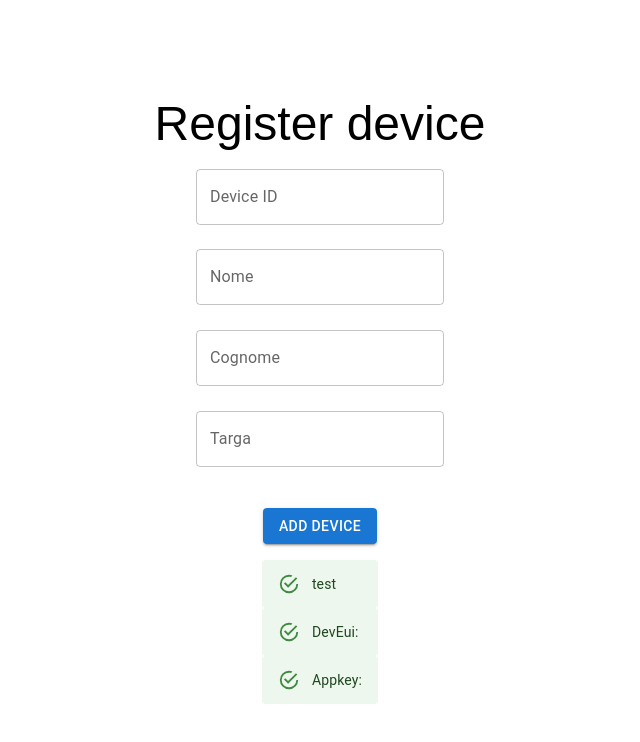
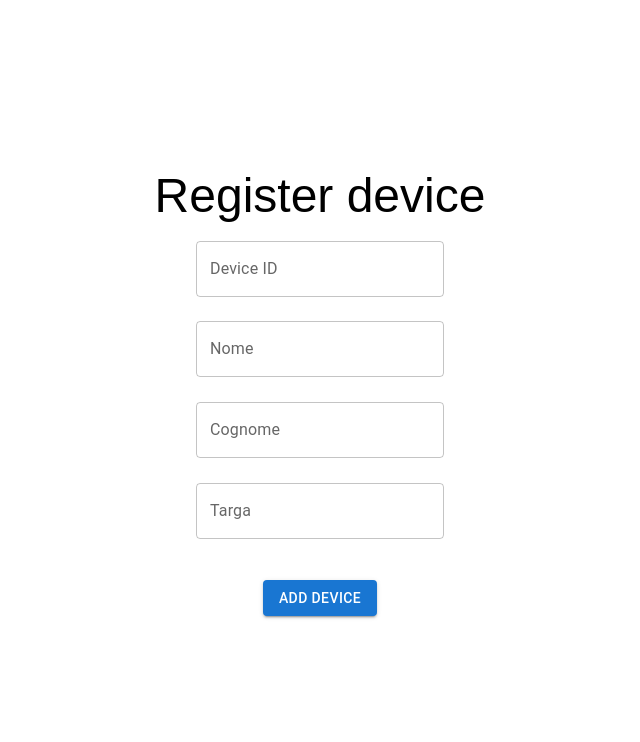
Before and after one commit to DefEnge/AntiTheftBoat, a React (Vite) app in the folder BoatManager/front-end/: page / in a window 1280 px wide. Shown: the top 742 px of the page, without its empty margins (320-960 px from the left). Built offline with nearby package versions, Linux system fonts and the light colour scheme.

Commit message:
Feat: modified icon in nav bar and fixed management page

```diff
--- a/BoatManager/front-end/src/components/NavBar/NavBar.tsx
+++ b/BoatManager/front-end/src/components/NavBar/NavBar.tsx
@@ -1,4 +1,4 @@
-import { Drawer, Box, List, ListItemIcon, ListItem, ListItemButton, ListItemText, Divider } from "@mui/material";
+import { Drawer, Box, List, ListItemIcon, ListItem, ListItemButton, ListItemText, Divider, Badge } from "@mui/material";
 import ManageAccountsIcon from '@mui/icons-material/ManageAccounts';
 import PeopleIcon from '@mui/icons-material/People';
 import CloudIcon from '@mui/icons-material/Cloud';
@@ -7,10 +7,12 @@ import React from "react";
 import { Links, NavLinks } from "../../constants";
 import MenuButton from "../Button/MenuButton";
 import { MenuButtonWrapper } from "../Wrapper/style";
+import { BadgeSharp } from "@mui/icons-material";
 
 const NavBar: React.FC = () => {
 
   const [open, setOpen] = React.useState(false);
+  const [alerts, setAlerts] = React.useState<number>(1);
 
   const toggleDrawer = (newOpen: boolean) => () => {
     setOpen(newOpen);
@@ -24,7 +26,7 @@ const NavBar: React.FC = () => {
       case 'Weather':
         return <CloudIcon />;
       case 'Alert':
-        return < CampaignIcon />;
+        return <Badge color="error" badgeContent={alerts}> < CampaignIcon color="error" /></Badge>;
 
       default:
         return <></>;
--- a/BoatManager/front-end/src/pages/AlertPage/AlertPage.tsx
+++ b/BoatManager/front-end/src/pages/AlertPage/AlertPage.tsx
@@ -6,7 +6,11 @@ import { ContentWrapper } from "../../components/Wrapper/style";
 const AlertPage: React.FC = () => {
 	return (
 		<>
-			<NavBar />
+
+			<ContentWrapper>
+				<NavBar />
+
+			</ContentWrapper>
 		</>
 	)
 }
--- a/BoatManager/front-end/src/pages/ManagementPage/ManagementPage.tsx
+++ b/BoatManager/front-end/src/pages/ManagementPage/ManagementPage.tsx
@@ -31,9 +31,9 @@ const ManagementPage: React.FC = () => {
       console.log(response.data);
 
       // Update state with the response
-      setDeviceId(response.data.deviceId);
-      setDevEui(response.data.devEui);
-      setAppKey(response.data.appKey);
+      setDeviceId(response.data.respons.DeviceId);
+      setDevEui(response.data.respons.DevEui);
+      setAppKey(response.data.respons.AppKey);
       setMessage("Device added successfully!");
     } catch (error) {
       console.error("Error adding device", error);
@@ -92,9 +92,9 @@ const ManagementPage: React.FC = () => {
           </Box>
         </FormWrapper>
         <Box component="div" sx={{ position: "relative", display: " flex", flexWrap: "wrap", flexDirection: "inherit", justifyContent: "space-between" }}>
-          {<Alert>{message}test</Alert>}
-          {<Alert>{"DevEui: " + devEui}</Alert>}
-          {<Alert>{"Appkey: " + appKey}</Alert>}
+          {message && <Alert sx={{ margin: "5%" }}>{message}</Alert>}
+          {devEui && <Alert sx={{ margin: "5%" }}>{"DevEui: " + devEui}</Alert>}
+          {appKey && <Alert sx={{ margin: "5%" }}>{"Appkey: " + appKey}</Alert>}
         </Box>
       </ContentWrapper>
 
```
